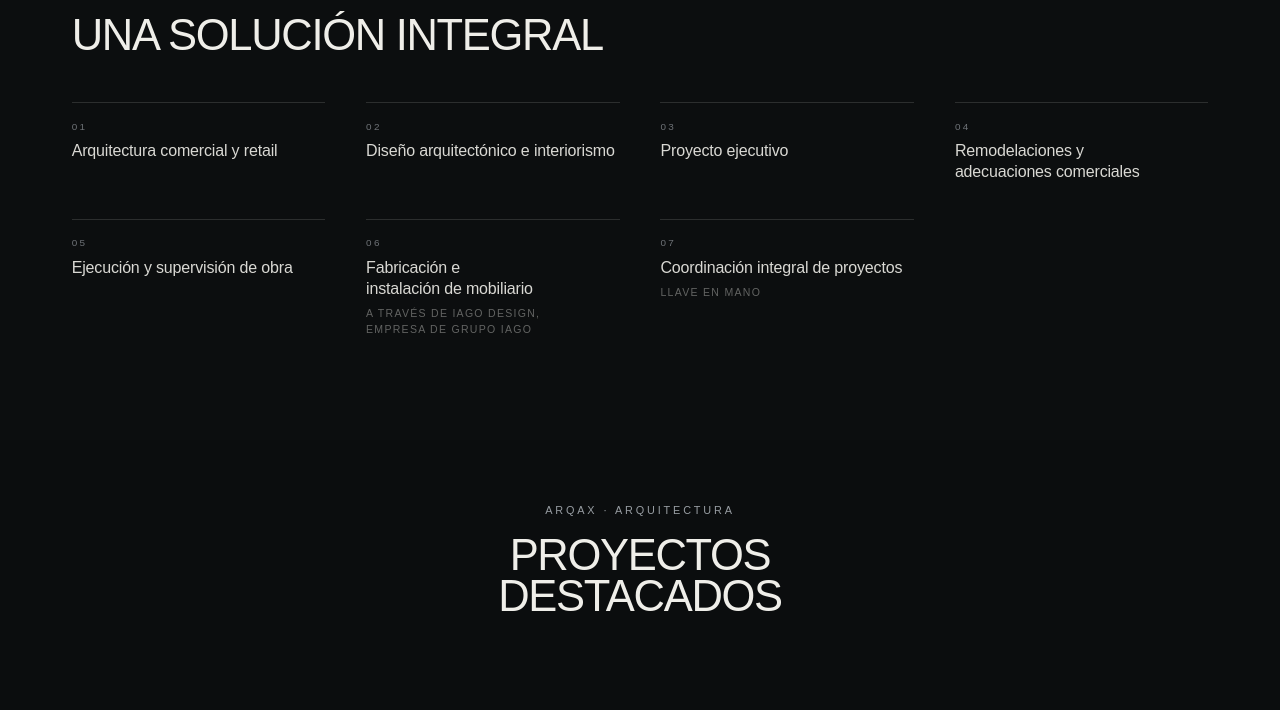
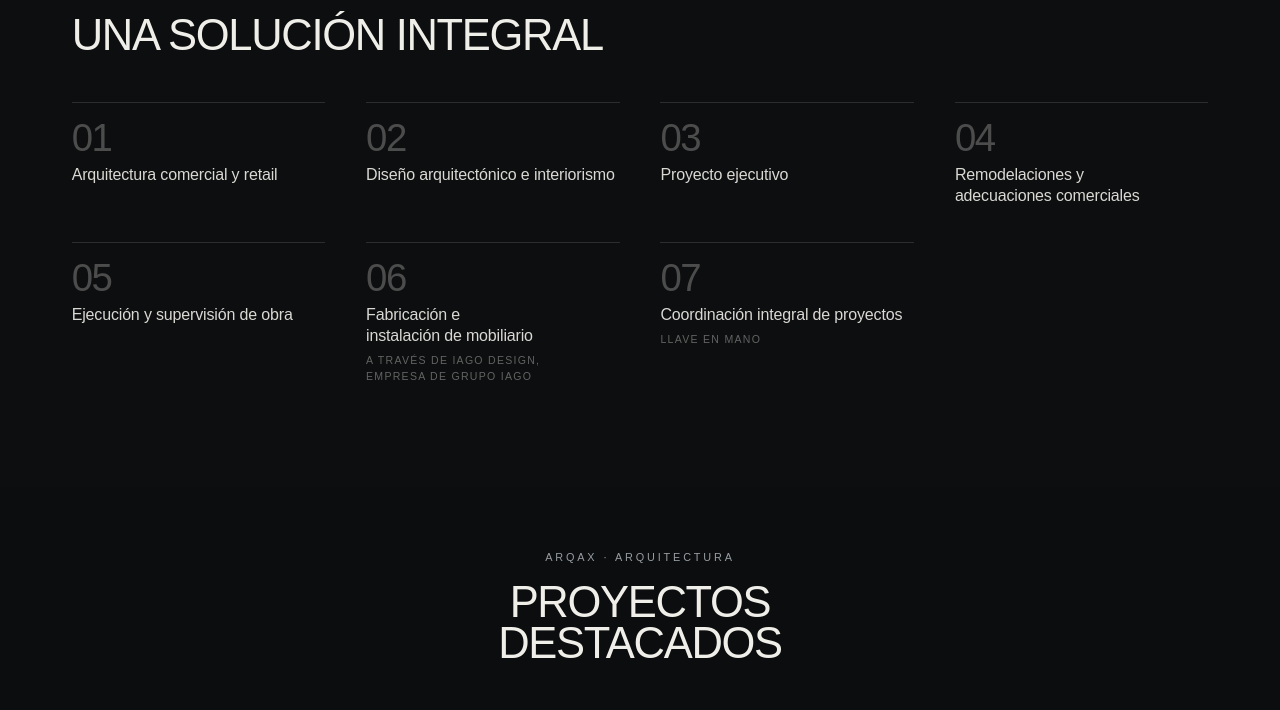
Before and after one commit to ronaldo-avalos/arqax-prj, an Astro site: page / in a window 1280 px wide. Shown: the part 1640-2350 px from the top of the page. Built offline with nearby package versions, Linux system fonts and the light colour scheme; Astro itself is replaced by a stand-in of ours.

Commit message:
💄 style: crecer los números de la lista de servicios
Pasan de 0.62rem a clamp(1.75rem, 3vw, 2.6rem) con el mismo tratamiento de
cifra que los hitos de Estudio, un escalón por debajo para conservar la
jerarquía entre secciones. Se quita el tracking de 0.24em, que existía para
una etiqueta diminuta, y baja la opacidad para que el numeral no compita con
el nombre del servicio.

Co-Authored-By: Claude Opus 5 <noreply@anthropic.com>

```diff
--- a/src/styles/global.css
+++ b/src/styles/global.css
@@ -1262,10 +1262,14 @@ body.has-lightbox {
   border-top: 1px solid rgba(239, 238, 233, 0.14);
 }
 
+/* Mismo tratamiento de cifra que los hitos de Estudio, un escalón por debajo
+   para que la jerarquía entre las dos secciones se mantenga. */
 .services__index {
-  color: var(--silver-dim);
-  font-size: 0.62rem;
-  letter-spacing: 0.24em;
+  color: rgba(239, 238, 233, 0.28);
+  font-size: clamp(1.75rem, 3vw, 2.6rem);
+  font-weight: 200;
+  line-height: 0.9;
+  letter-spacing: -0.04em;
 }
 
 .services__name {
```
